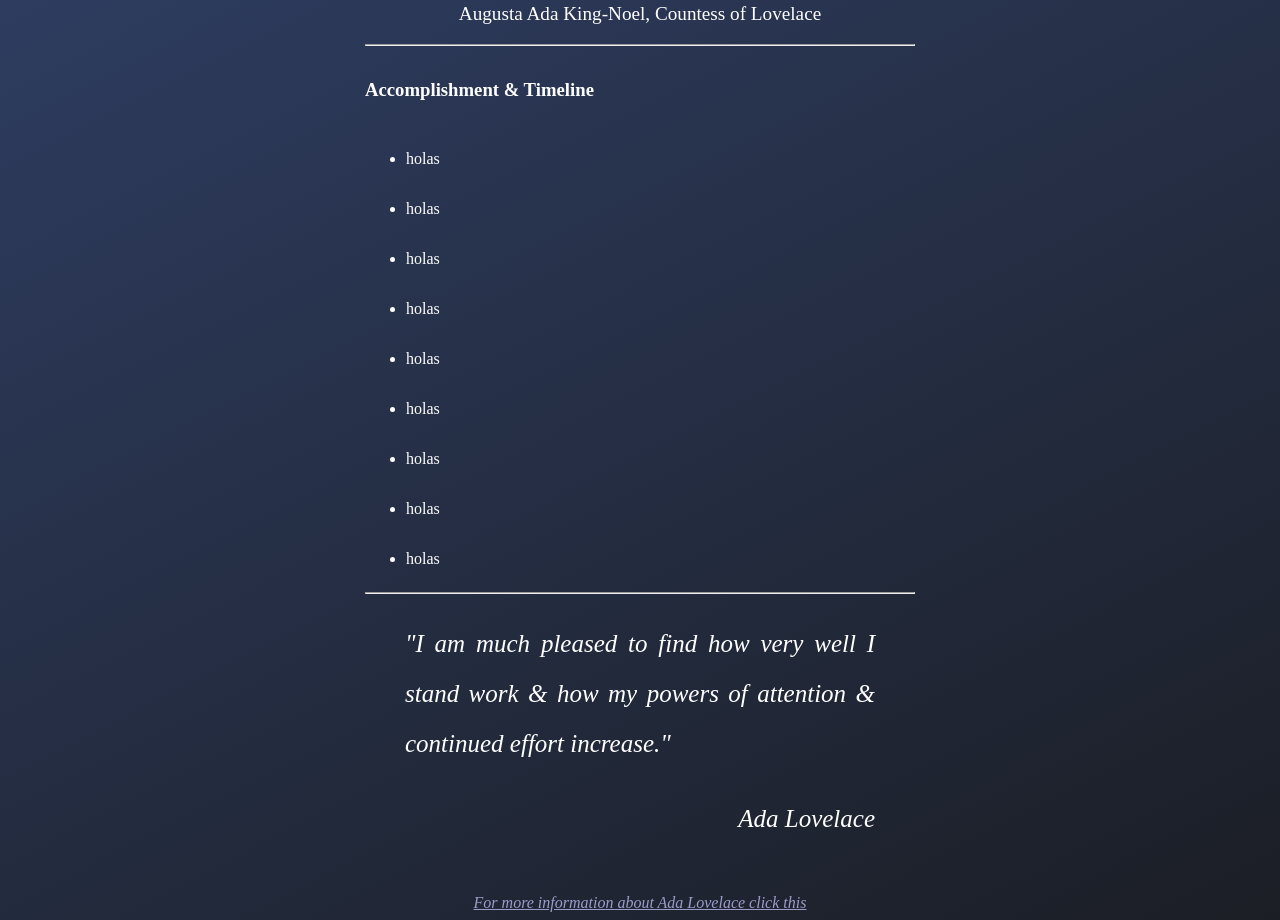
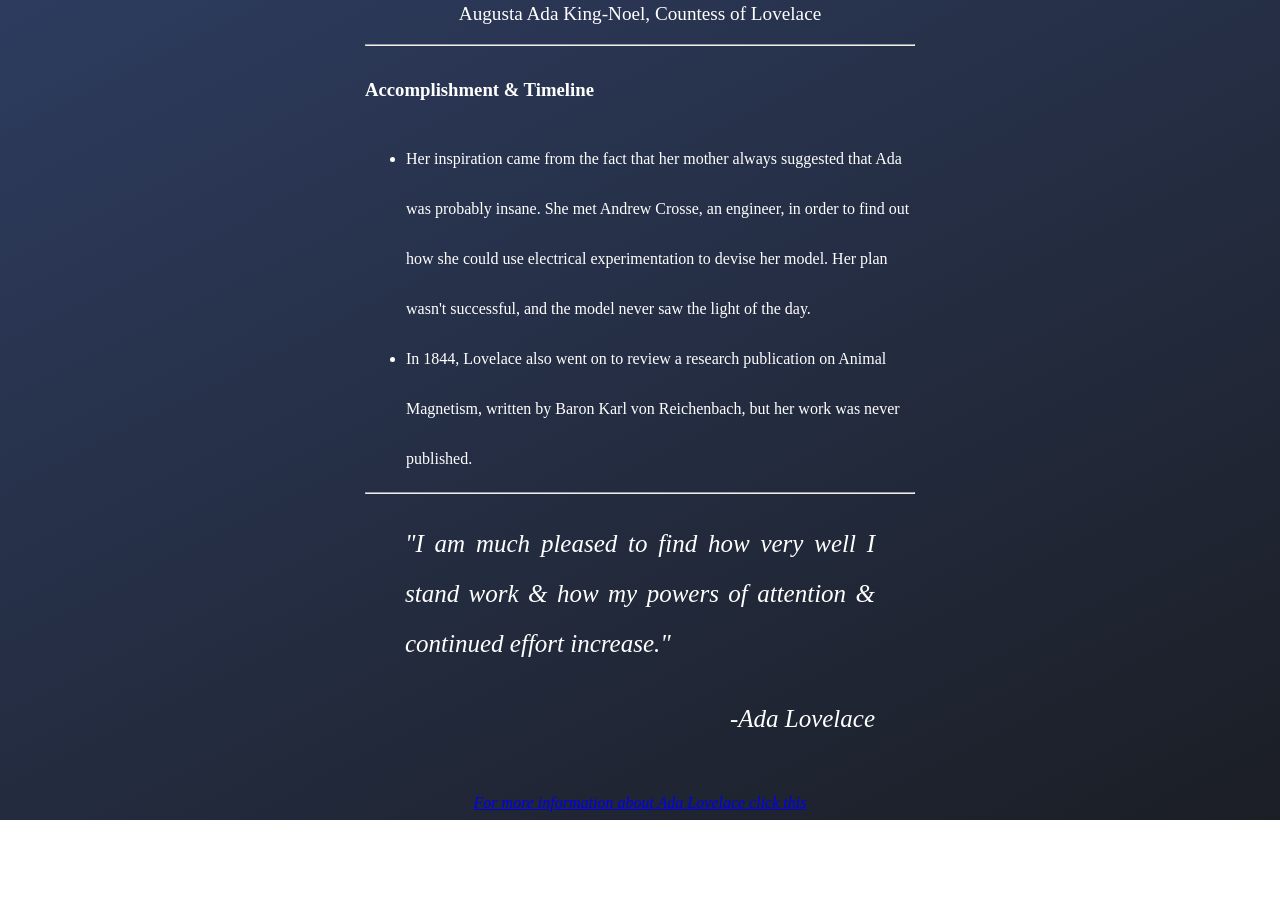
Before and after one commit to AlanSeyfir/Tribute-Page, a plain HTML site: page index.html in a window 1280 px wide. Shown: the part 587-1507 px from the top of the page. After the commit the page ends 1407 px from the top, so only its background shows below. Drawn offline with Linux system fonts and the light colour scheme.

Commit message:
Version 0.5 "Tribute Page is completed"

```diff
--- a/index.html
+++ b/index.html
@@ -22,20 +22,32 @@
                 <hr>
                 <h3>Accomplishment & Timeline</h3>
                     <ul id="list-info">
-                        <li>holas</li>
-                        <li>holas</li>
-                        <li>holas</li>
-                        <li>holas</li>
-                        <li>holas</li>
-                        <li>holas</li>
-                        <li>holas</li>
-                        <li>holas</li>
-                        <li>holas</li>
+                        <!-- <li>In 1833, Lovelace was introduced to Charles Babbage, also known as the "Father of Computers", by her tutor, Mary Somerville. Since then a professional friendship between the young woman and Babbage ensued, and Ada became interested in the latter's 'Difference Engine.
+                        </li>
+                        <li>She also became engrossed in phrenology, which dealt with measuring the human skull, and animal magnetism.
+                        </li>
+                        <li>In the year 1840, Babbage's lecture on his invention, the 'Analytical Engine', delivered at the 'University of Turin', was written in French by Italian, Luigi Menabrea. This paper was printed two years later, in the 'Bibliothèque universelle de Genève'.
+                        </li>
+                        <li>After the publication, Lovelace took it upon herself to translate Luigi's French paper into English, after a request from Babbage's acquaintance, Charles Wheatstone. The paper was transcribed during 1842-43, and as an addition, the young lady included notes of her own analysis.
+                        </li>
+                        <li>Her notes spoke about how the 'Analytical Engine' was more advanced than previous machines that were built for the purpose of calculations. She claimed that Babbage's machine could do more than just numerical computations, and went on to explain its operations in detail.
+                        </li>
+                        <li>In her notes, which have been marked from A to G, the last contains an algorithm to make Babbage's machine calculate 'Bernoulli numbers'. For writing the first ever algorithm, Ada is hailed as the pioneer of computer programming.
+                        </li>
+                        <li>During this time, Ada also explained the shortcomings in the 'Analytical Engine', and is now considered as a predecessor of debuggers.
+                        </li>
+                        <li>In 1844, she ventured on to design a model that would use mathematics to decode the neurological process involved behind the evolution of feelings, calling this "a calculus of the nervous system".
+                        </li>
+                        -->
+                        <li>Her inspiration came from the fact that her mother always suggested that Ada was probably insane. She met Andrew Crosse, an engineer, in order to find out how she could use electrical experimentation to devise her model. Her plan wasn't successful, and the model never saw the light of the day.
+                        </li>
+                        <li>In 1844, Lovelace also went on to review a research publication on Animal Magnetism, written by Baron Karl von Reichenbach, but her work was never published.
+                        </li>
                     </ul>
                 <hr>
                 <blockquote>
                     "I am much pleased to find how very well I stand work & how my powers of attention & continued effort increase."
-                    <p id="quote-space"> Ada Lovelace </p>
+                    <p id="quote-space"> -Ada Lovelace </p>
                 </blockquote>
             </section>
 
--- a/style.css
+++ b/style.css
@@ -10,16 +10,16 @@
   color: white;
 }
 
-#tribute-link:hover{
-    color: aliceblue;
+#tribute-link:link{
+    color: rgb(100%, 255,224,46);
 }
 
 #tribute-link:visited{
-    color: rgb(255,224,46);
+  color: rgb(100%, 255,224,46);
 }
 
-#tribute-link:link{
-    color: rgb(157, 156, 201);
+#tribute-link:hover{
+  color: aliceblue;
 }
 
 /*@media only screen and (max-width: 925){
```
